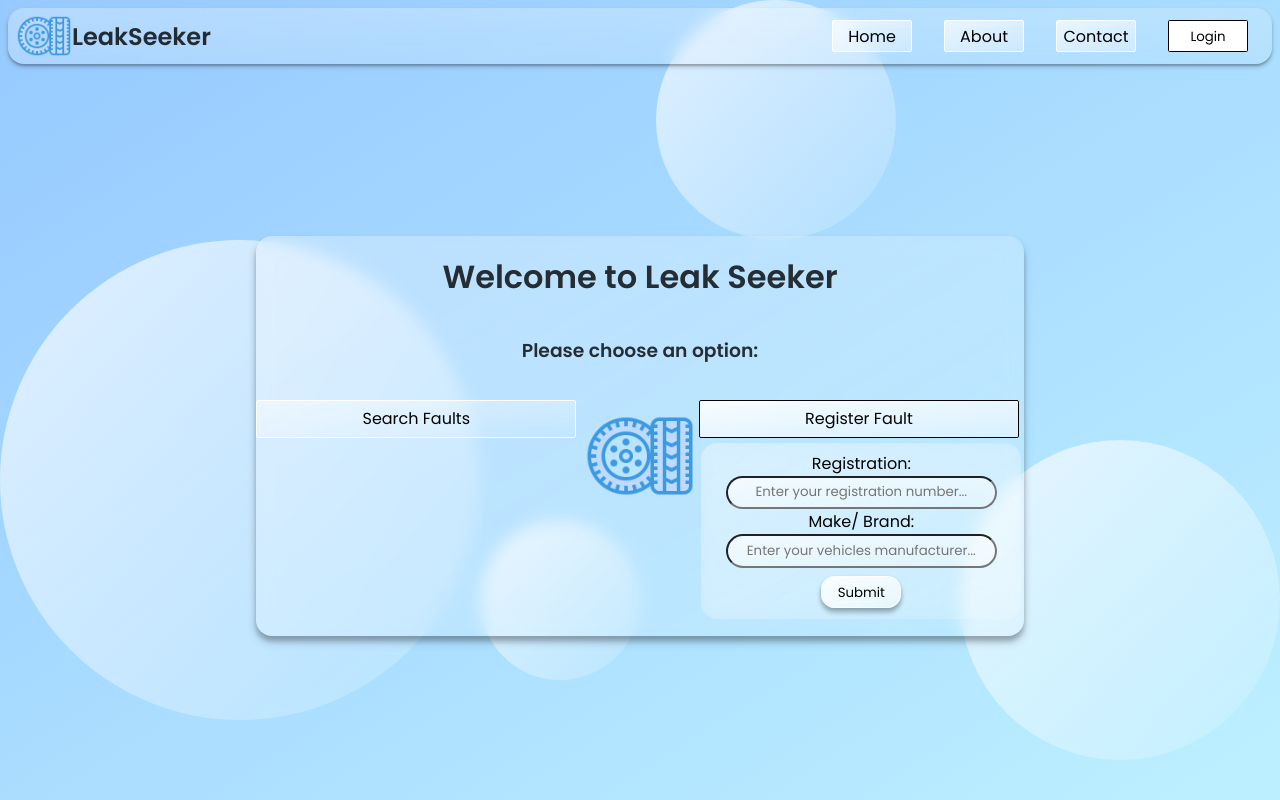
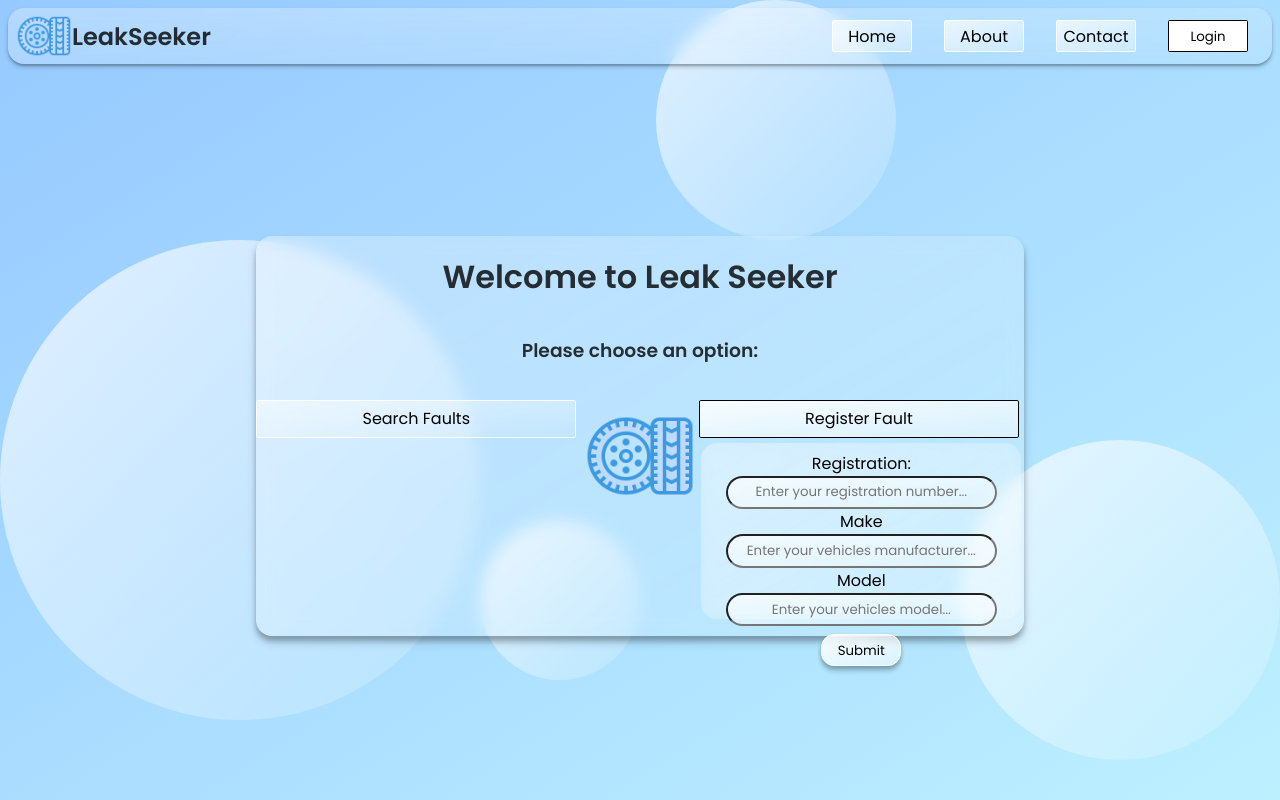
Before and after one commit to TheNoshman/leak-seeker, a React (Create React App) app in the folder react/: page / in a window 1280 px wide. Both pictures are taken after a click on the link "Register Fault". Built offline with nearby package versions, Linux system fonts and the light colour scheme.

Commit message:
refactor: added model input field, register fault form

```diff
--- a/react/src/components/welcomechoicebutton.jsx
+++ b/react/src/components/welcomechoicebutton.jsx
@@ -100,13 +100,25 @@ const WelcomeChoiceButton = ({ searchType, setIntroPage, setSearchedReg }) => {
             </label>
 
             <label className='cen'>
-              Make/ Brand:
+              Make
               <input
                 className='input-text-box'
                 type='text'
                 name='make'
                 value={inputText.make}
                 placeholder='Enter your vehicles manufacturer...'
+                onChange={(event) => inputHandler(event)}
+              />
+            </label>
+
+            <label className='cen'>
+              Model
+              <input
+                className='input-text-box'
+                type='text'
+                name='model'
+                value={inputText.model}
+                placeholder='Enter your vehicles model...'
                 onChange={(event) => inputHandler(event)}
               />
             </label>
```
